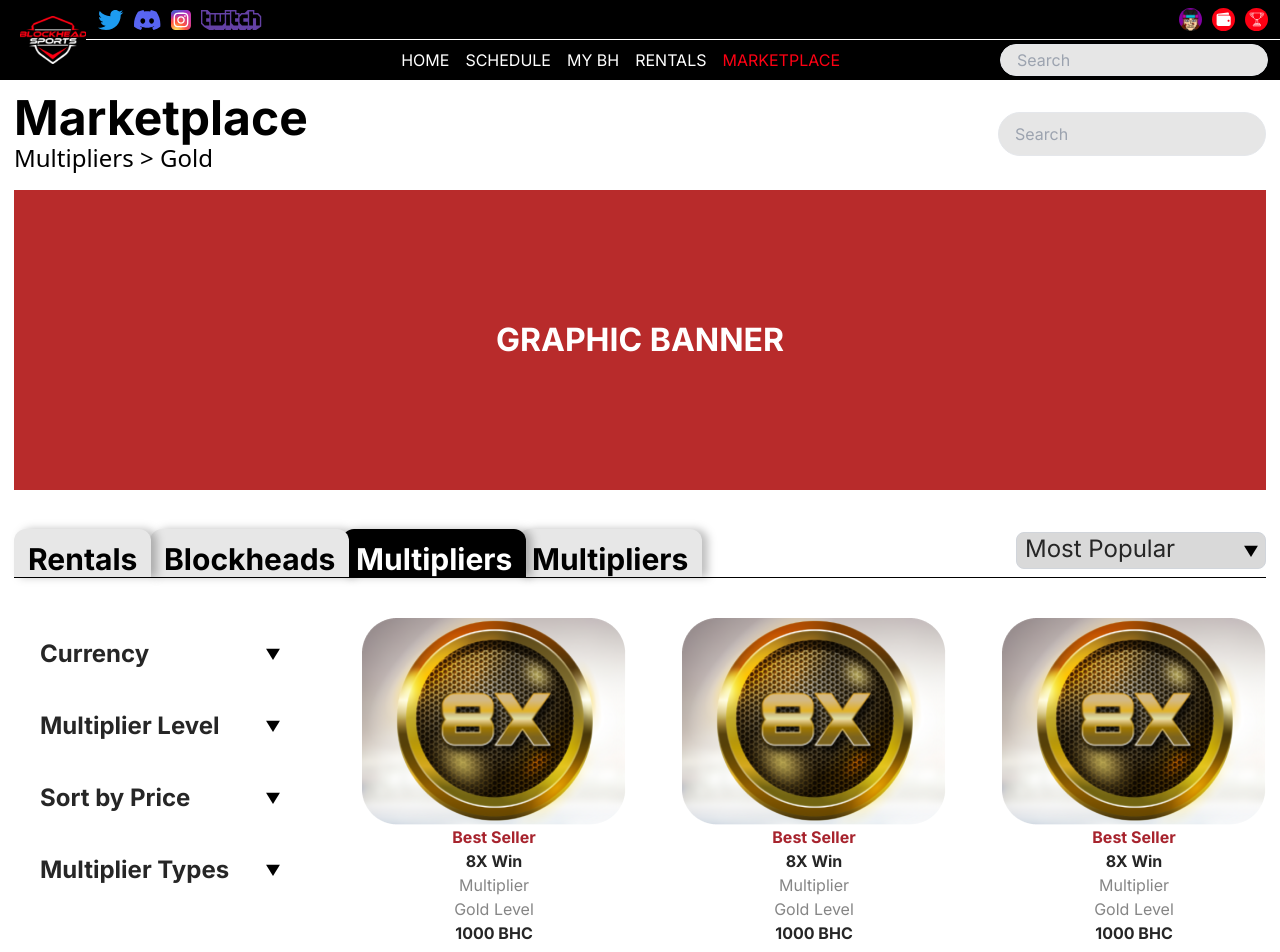
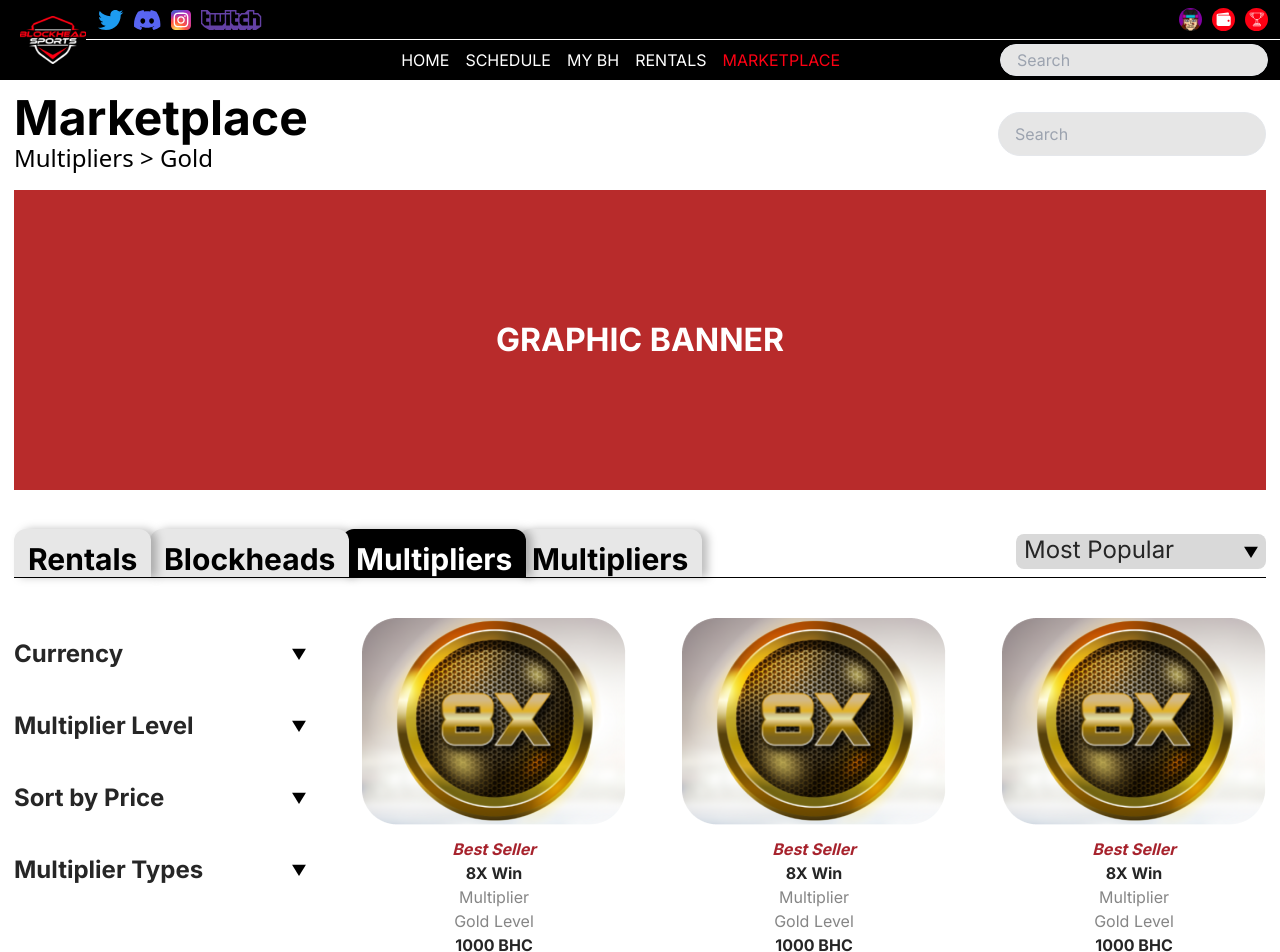
Before and after one commit to ArshadNawazBaig/blockhead-test-task, a Next.js app: page / in a window 1280 px wide. Shown: the top 952 px of the page. Built offline with nearby package versions, Linux system fonts and the light colour scheme.

Commit message:
ui fixes

```diff
--- a/src/components/Card/Card.tsx
+++ b/src/components/Card/Card.tsx
@@ -9,8 +9,8 @@ export const Card: React.FC = () => {
             <div className='w-full'>
                 <Image className="w-full rounded-t-2xl" src={coin} alt="coin image" />
             </div>
-            <div className='flex flex-col items-center'>
-                <h4 className='text-[#A7232D] text-base font-bold'> Best Seller</h4>
+            <div className='flex flex-col items-center mt-3'>
+                <h4 className='text-[#A7232D] text-base font-bold italic'> Best Seller</h4>
                 <h4 className='text-[#262626] text-base font-bold'> 8X Win</h4>
                 <h4 className='text-[#868686] text-base font-normal'> Multiplier</h4>
                 <h4 className='text-[#868686] text-base font-normal'> Gold Level</h4>
--- a/src/components/Dropdown/Dropdown.tsx
+++ b/src/components/Dropdown/Dropdown.tsx
@@ -24,7 +24,7 @@ export const Dropdown: React.FC = () => {
         <div className=" flex  flex-col items-center">
             <div className="w-[250px]">
                 <div className="relative">
-                    <div className="bg-[#D9D9D9] border border-gray-300 text-gray-900 text-sm rounded-lg block w-full px-2 py-1.5">
+                    <div className="bg-[#D9D9D9]  text-gray-900 text-sm rounded-lg block w-full px-2 py-1.5">
                         <label htmlFor="currency-label" className="text-[#262626] font-normal text-[24px]">
                             Most Popular
                         </label>
@@ -41,7 +41,7 @@ export const Dropdown: React.FC = () => {
                         </button>
                     </div>
                     {isOpen && (
-                        <div className="absolute z-10 w-full bg-white border border-[#BCBCBC] rounded-md shadow-lg mt-1">
+                        <div className="absolute z-10 w-full bg-white p-2  rounded-md shadow-lg mt-1">
                             {currencies.map((currency) => (
                                 <div
                                     key={currency.id}
--- a/src/components/Filters/Filters.tsx
+++ b/src/components/Filters/Filters.tsx
@@ -19,10 +19,10 @@ export const Filters: React.FC<FiltersProps> = ({ name, options }) => {
     };
 
     return (
-        <div className="p-4 flex flex-col items-center">
+        <div className="py-4 flex flex-col items-center">
             <div className="w-full">
                 <div className="relative">
-                    <div className="text-gray-900 text-sm rounded-lg w-full p-2.5 flex items-center justify-between">
+                    <div className="text-gray-900 text-sm rounded-lg w-full py-2.5 flex items-center justify-between">
                         <label htmlFor={`${name && name.toLowerCase()}-label`} className="text-[#262626] font-bold text-[24px]">
                             {name}
                         </label>
@@ -37,7 +37,7 @@ export const Filters: React.FC<FiltersProps> = ({ name, options }) => {
                         </button>
                     </div>
                     {isOpen && (
-                        <div className=" z-10 w-full bg-white rounded-md">
+                        <div className="px-4 z-10 w-full bg-white rounded-md">
                             {selectedOptions.map((option) => (
                                 <div
                                     key={option.id}
--- a/src/components/Home/Home.tsx
+++ b/src/components/Home/Home.tsx
@@ -8,10 +8,10 @@ import { Card } from '../Card/Card';
 import { currencyData, multiplierData, multiplierTypeData, priceData } from '../Filters/data';
 
 export const Home = () => {
-    const [isCurrencyOpen, setIsCurrencyOpen] = useState(false);
-    const [isMultiplierOpen, setIsMultiplierOpen] = useState(false);
-    const [isPriceOpen, setIsPriceOpen] = useState(false);
-    const [isMultiplierTypeOpen, setIsMultiplierTypeOpen] = useState(false);
+    const [isCurrencyOpen, setIsCurrencyOpen] = useState(true);
+    const [isMultiplierOpen, setIsMultiplierOpen] = useState(true);
+    const [isPriceOpen, setIsPriceOpen] = useState(true);
+    const [isMultiplierTypeOpen, setIsMultiplierTypeOpen] = useState(true);
     return (
         <div className='p-3.5'>
             <div className='flex items-center justify-between mb-4'>
```
